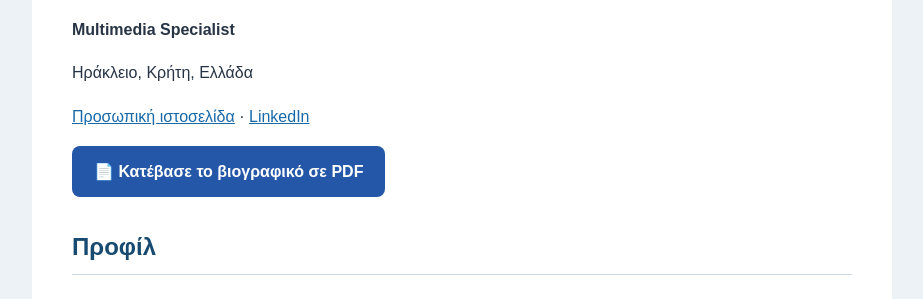
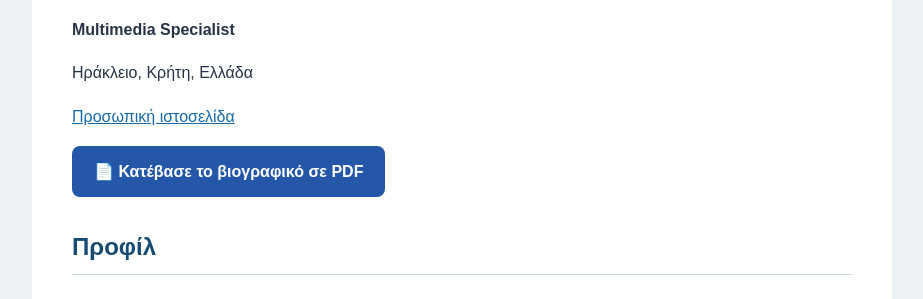
Before and after one commit to ManousosValirakis/cv-yaml-pdf, a Jekyll site: the page built from index.md, in a window 1280 px wide. Shown: the part 181-480 px from the top of the page, without its empty margins (178-1101 px from the left). Built offline with Jekyll 4.4.1, drawn with Linux system fonts in a browser that asks for light colours.

Commit message:
Remove LinkedIn from website

```diff
--- a/index.md
+++ b/index.md
@@ -9,7 +9,7 @@ title: Βιογραφικό
 
 Ηράκλειο, Κρήτη, Ελλάδα
 
-[Προσωπική ιστοσελίδα](https://manousosvalirakis.github.io/CV/) · [LinkedIn](https://www.linkedin.com/in/manousos-valirakis-8aba53117/)
+[Προσωπική ιστοσελίδα](https://manousosvalirakis.github.io/CV/)
 
 <a href="cv.pdf" download="Manousos-Valirakis-CV.pdf"
    style="display:inline-block;
```
